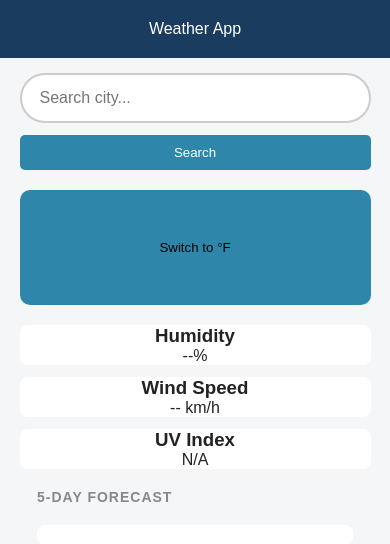
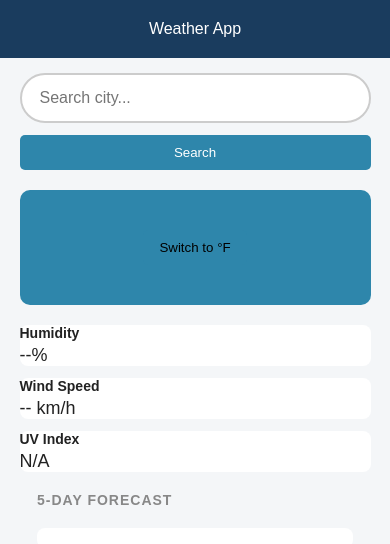
Before and after one commit to majoreze/Weather-App, a plain HTML site: page index.html in a window 390 px wide. Drawn offline with Linux system fonts and the light colour scheme.

Commit message:
Mobile alignment

```diff
--- a/styles.css
+++ b/styles.css
@@ -203,6 +203,8 @@ button:hover {
     50% { transform: translateY(-10px); }
 }
 
+
+
 @media (max-width: 480px) {
     .search-section,
     .stats {
@@ -244,6 +246,30 @@ button:hover {
     }
 }
 
+@media (max-width: 480px) {
+
+    .stats {
+        display: flex;
+        flex-direction: column;
+        gap: 12px;
+        align-items: stretch;
+    }
+
+    .stat-card {
+        width: 100%;
+        text-align: left;
+    }
+
+    .stat-card h3 {
+        font-size: 14px;
+        margin-bottom: 4px;
+    }
+
+    .stat-card p {
+        font-size: 18px;
+    }
+}
+
 .grid-day {
   padding: 10px;
   font-weight: bold;
```
